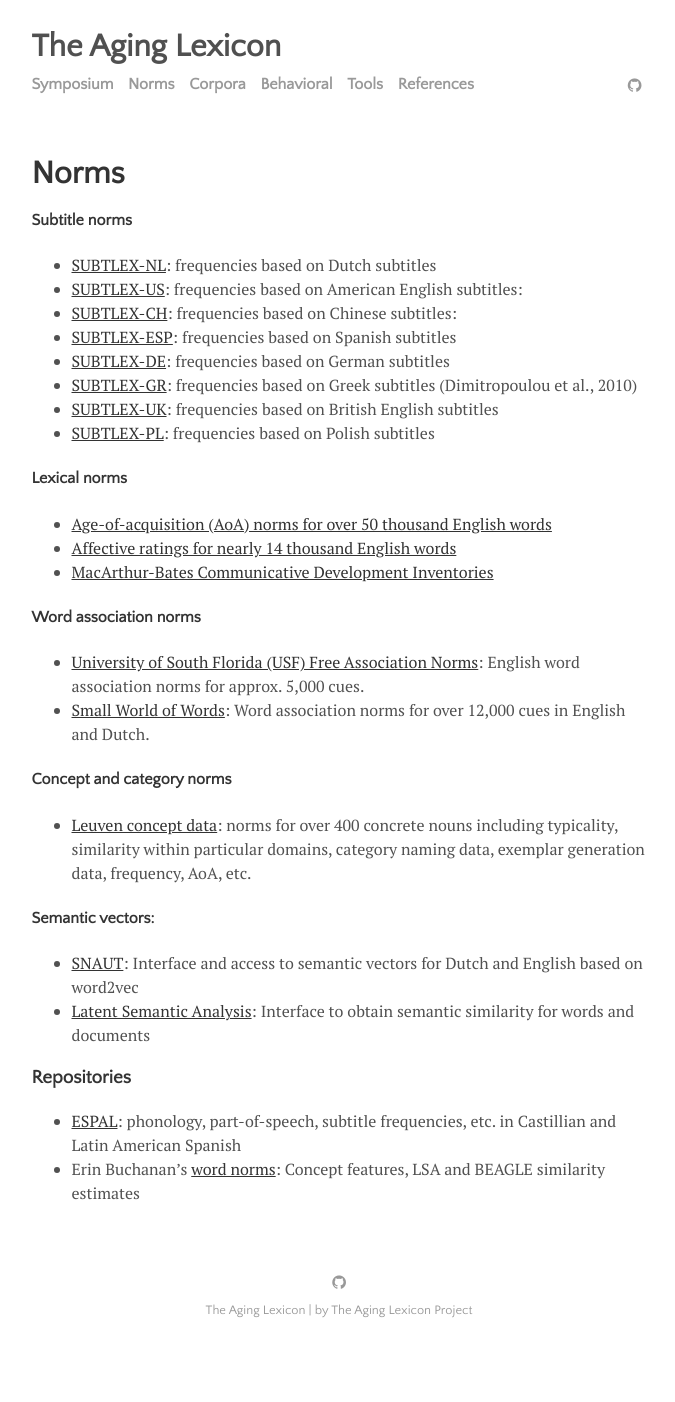
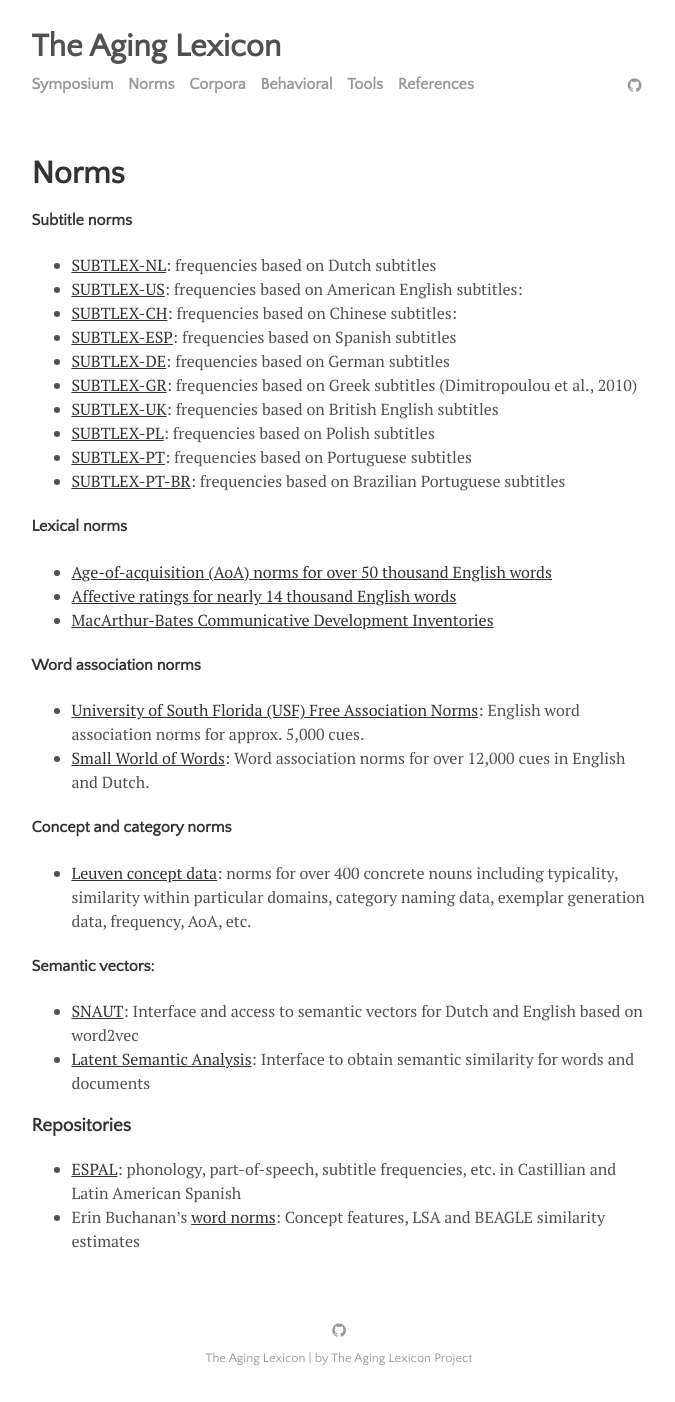
Before and after one commit to aginglexicon/aginglexicon.github.io, a Jekyll site: the page built from menu/norms.md, in a window 1280 px wide. Shown: the whole page, without its empty margins (301-976 px from the left). Built offline with Jekyll 4.4.1, drawn with Linux system fonts in a browser that asks for light colours; before the commit the page ends 1354 px from its top, so only the background shows below that.

Commit message:
Update norms.md

```diff
--- a/menu/norms.md
+++ b/menu/norms.md
@@ -12,6 +12,9 @@
 - [SUBTLEX-GR](http://www.bcbl.eu/databases/subtlex-gr): frequencies based on Greek subtitles (Dimitropoulou et al., 2010)
 - [SUBTLEX-UK](http://crr.ugent.be/archives/1423): frequencies based on British English subtitles
 - [SUBTLEX-PL](http://crr.ugent.be/programs-data/subtitle-frequencies/subtlex-pl): frequencies based on Polish subtitles
+- [SUBTLEX-PT](http://p-pal.di.uminho.pt/about/databases): frequencies based on Portuguese subtitles
+- [SUBTLEX-PT-BR](http://crr.ugent.be/programs-data/subtitle-frequencies/subtlex-pt-br): frequencies based on Brazilian Portuguese subtitles
+
 
 #### Lexical norms
 - [Age-of-acquisition (AoA) norms for over 50 thousand English words](http://crr.ugent.be/archives/806)
```
